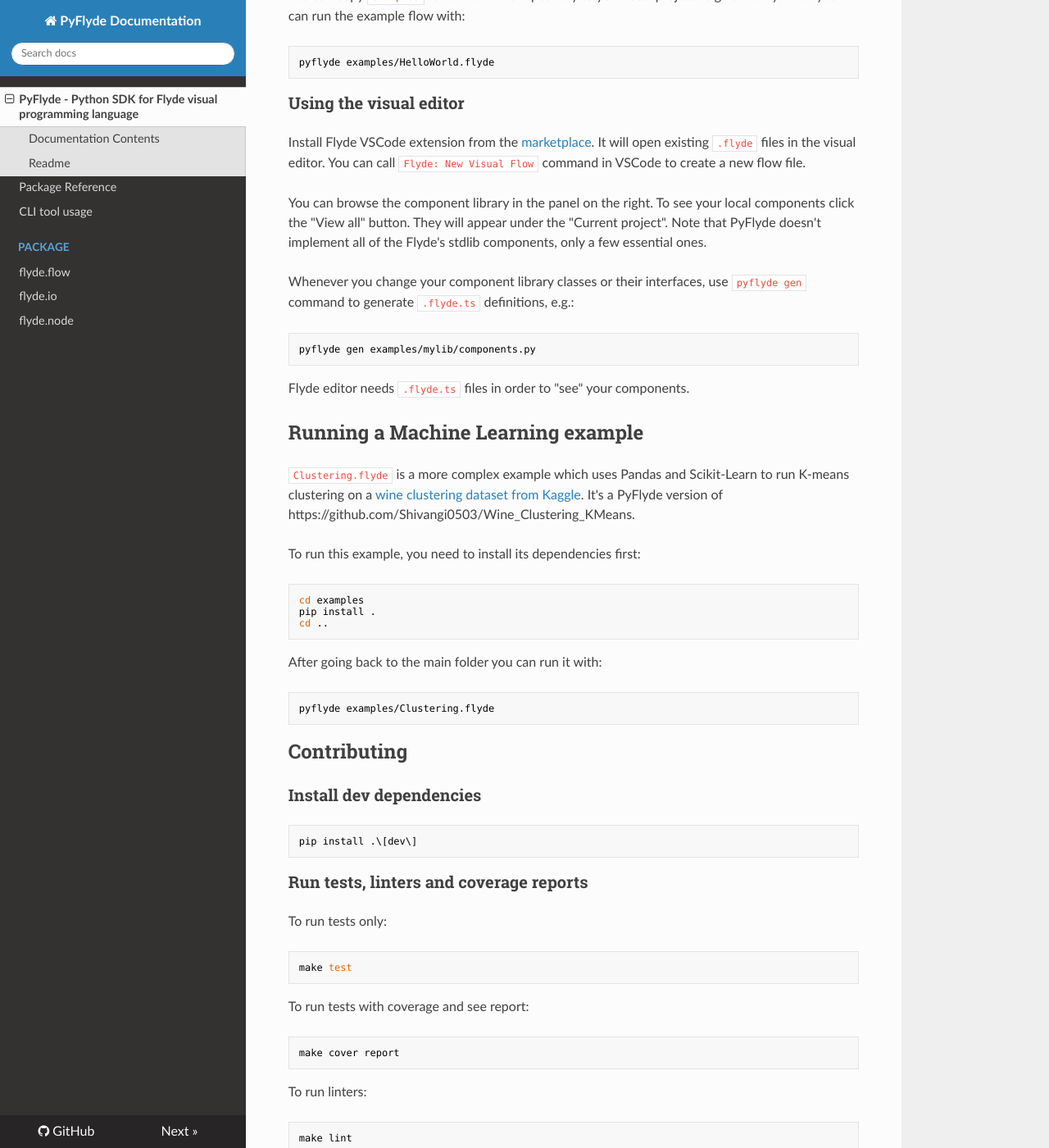
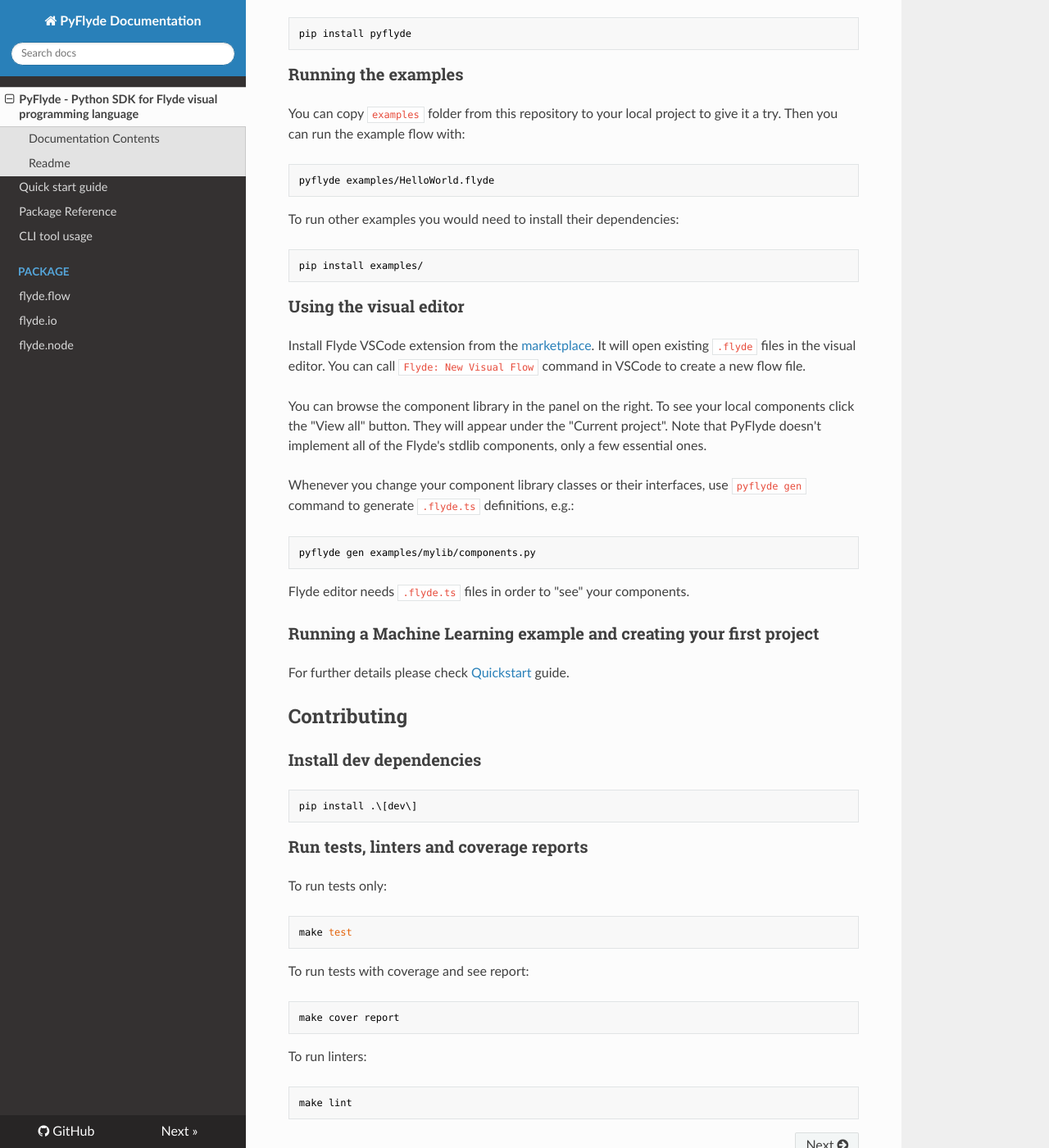
Before and after one commit to trustmaster/pyflyde, an MkDocs documentation site: the page built from docs/index.md, in a window 1280 px wide and 1400 px high, scrolled down 1469 px. Shown: the whole window at 82% size. Built offline with MkDocs 1.6.1, drawn with Linux system fonts in a browser that asks for light colours; nearby versions of some CDN libraries; some of the changed lines change nothing that is shown; some of the changed text lies outside the part shown.

Commit message:
Add quickstart guide and docs link

````diff
--- a/README.md
+++ b/README.md
@@ -6,6 +6,11 @@
 Python runtime for [Flyde](https://github.com/flydelabs/flyde) with Data Engineering emphasis.
 
 ![Example graph running K-means clustering with Pandas and Scikit-learn](https://github.com/trustmaster/pyflyde/blob/main/clustering_example.png?raw=true)
+
+Links:
+
+- [Flyde homepage](https://flyde.dev)
+- [Documentation](https://pyflyde.readthedocs.io/en/latest/)
 
 ## Getting started
 
@@ -25,6 +30,11 @@
 pyflyde examples/HelloWorld.flyde
 ```
 
+To run other examples you would need to install their dependencies:
+
+```bash
+pip install examples/
+```
 
 ### Using the visual editor
 
@@ -40,23 +50,9 @@
 
 Flyde editor needs `.flyde.ts` files in order to "see" your components.
 
-## Running a Machine Learning example
+### Running a Machine Learning example and creating your first project
 
-`Clustering.flyde` is a more complex example which uses Pandas and Scikit-Learn to run K-means clustering on a [wine clustering dataset from Kaggle](https://www.kaggle.com/harrywang/wine-dataset-for-clustering). It's a PyFlyde version of https://github.com/Shivangi0503/Wine_Clustering_KMeans.
-
-To run this example, you need to install its dependencies first:
-
-```bash
-cd examples
-pip install .
-cd ..
-```
-
-After going back to the main folder you can run it with:
-
-```bash
-pyflyde examples/Clustering.flyde
-```
+For further details please check [Quickstart](https://pyflyde.readthedocs.io/en/latest/quickstart/) guide.
 
 ## Contributing
 
--- a/docs/index.md
+++ b/docs/index.md
@@ -4,6 +4,7 @@
 
 ## Documentation Contents
 
+* [Quickstart](quickstart.md)
 * [CLI Usage](usage.md)
 * [Package Reference](reference.md)
 
--- /dev/null
+++ b/docs/quickstart.md
@@ -0,0 +1,67 @@
+# Quick start guide
+
+In this guide we will get started with PyFlyde by running a simple machine learning example that you can then modify and create your own projects in a similar way.
+
+## Copying an example project and installing dependencies
+
+Download, copy, or clode the `pyflyde` repository.
+
+Create a new directory for your project and copy the `examples` folder into it, e.g.
+
+```bash
+mkdir testflyde
+cd testflyde
+cp -R ../pyflyde/examples .
+```
+
+Edit the `pyproject.toml` file that comes with the `examples` adding `pyflyde` to the dependencies and removing the dev version of `flyde` package from it, so that it looks something like:
+
+```toml
+[project]
+name = "pyflyde-examples"
+version = "0.0.1"
+requires-python = ">= 3.9"
+
+dependencies = [
+    "pyflyde >= 0.0.7",          # Add this line
+    "matplotlib",
+    "pandas",
+    "scikit-learn",
+]
+
+[tool.setuptools.packages.find]
+# where = ["../flyde", "mylib"]  # Replace this line
+where = ["mylib"]                # With this line
+```
+
+Install the dependencies:
+
+```bash
+pip install examples/
+```
+
+## Running the Hello World example
+
+Run the example flow:
+
+```bash
+pyflyde examples/HelloPy.flyde
+```
+
+It should print "Hello Flyde!" in the console.
+
+## Running a Machine Learning example - wine clustering
+
+`examples/Clustering.flyde` is a more complex example which uses Pandas and Scikit-Learn to run K-means clustering on a [wine clustering dataset from Kaggle](https://www.kaggle.com/harrywang/wine-dataset-for-clustering). It's a PyFlyde version of https://github.com/Shivangi0503/Wine_Clustering_KMeans.
+
+Open the `examples/Clustering.flyde` in Flyde VSCode visual editor to see how it looks like.
+
+To run this example, use the `pyflyde` command line tool:
+
+```bash
+pyflyde examples/Clustering.flyde
+```
+
+It should print dataframe clips for  different steps of clusterization process and show a visualization at the end that looks like this:
+
+![Clusters visualized](clustering_screenshot.jpg)
````
Also changed, not shown: docs/clustering_screenshot.jpg (added).
